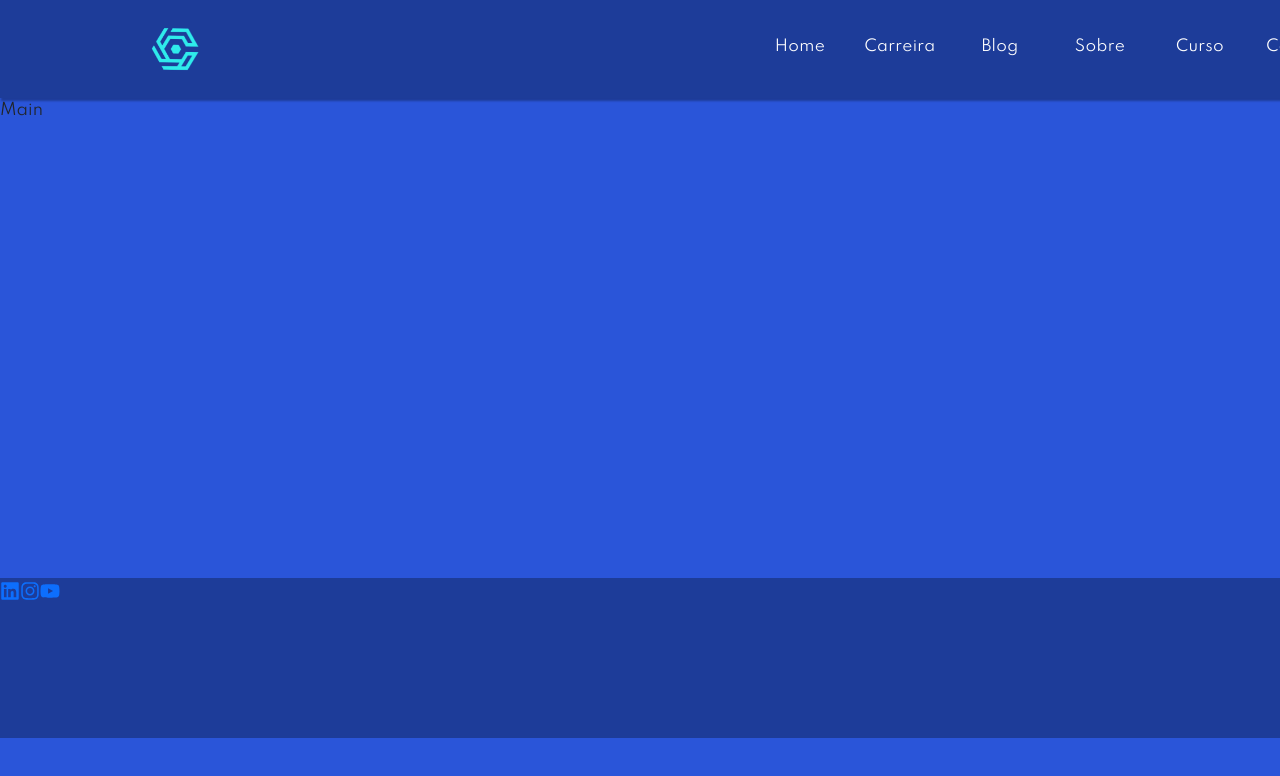
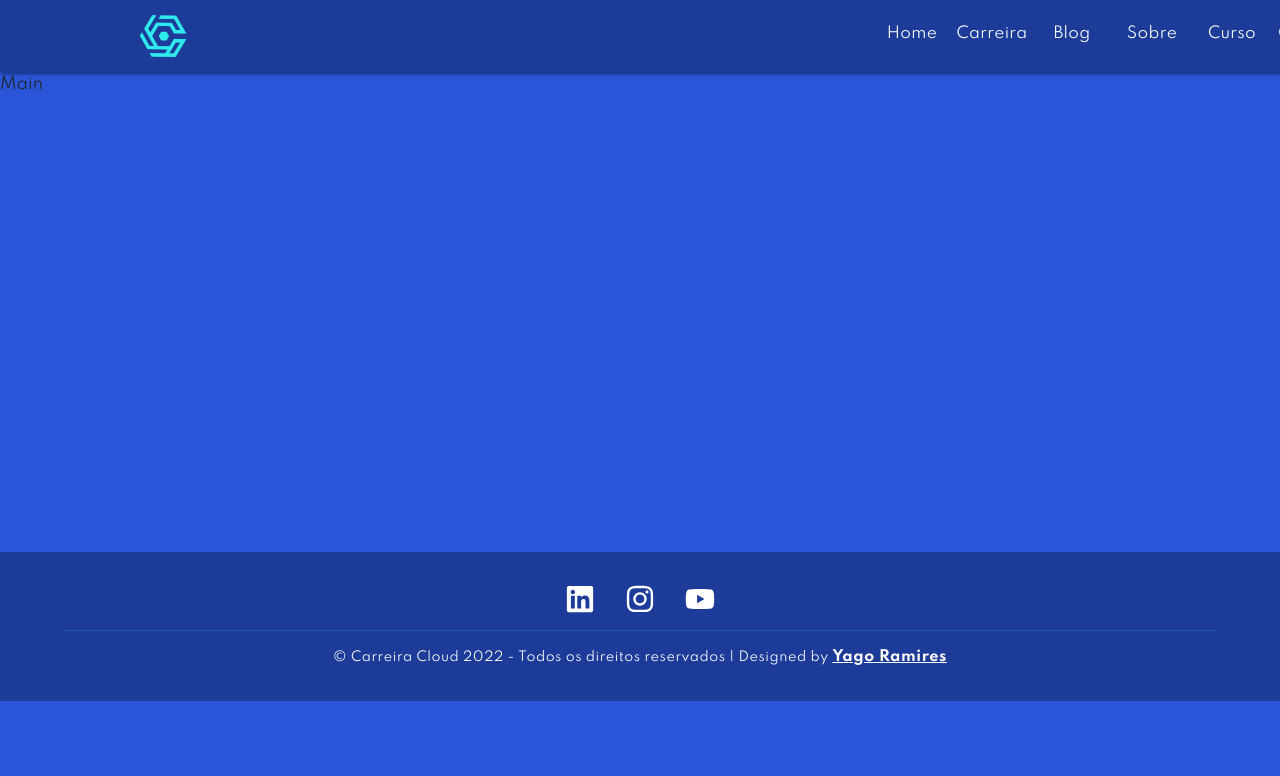
Before and after one commit to PJOMachado/website-carreiracloud, a React (Create React App) app: page / in a window 1280 px wide. Shown: the top 776 px of the page. Built offline with nearby package versions, Linux system fonts and the light colour scheme.

Commit message:
footer component done

```diff
--- a/package.json
+++ b/package.json
@@ -29,7 +29,8 @@
       "react-app/jest"
     ],
     "rules": {
-      "react/jsx-no-target-blank" : 0
+      "react/jsx-no-target-blank" : 0 ,
+      "no-unused-vars" : 0
     }
   },
   "browserslist": {
--- a/src/App.js
+++ b/src/App.js
@@ -1,6 +1,5 @@
 import Header from './components/Header/Header';
 import './scss/main.scss';
-// eslint-disable-next-line no-unused-vars
 import { Route, Routes } from 'react-router-dom';
 import Footer from './components/Footer/Footer';
 import Main from './components/Main/Main';
@@ -11,7 +10,6 @@ function App() {
       <Header />
       <Routes>
         <Route path='/' element={<Main />} />
-        {/* <Route path='/' element={<Header />} /> */}
       </Routes>
       <Footer />
     </div>
--- a/src/components/Footer/Footer.jsx
+++ b/src/components/Footer/Footer.jsx
@@ -4,16 +4,24 @@ import { FaInstagram, FaYoutube, FaLinkedin } from 'react-icons/fa';
 export default function Footer() {
   return (
     <footer>
-      <div className='socials'>
+      <div className='social'>
         <a href='https://www.linkedin.com/' target='_blank'>
-          <FaLinkedin className='social-icon' size={20} />
+          <FaLinkedin className='social__icon' size={30} />
         </a>
         <a href='https://www.instagram.com/' target='_blank'>
-          <FaInstagram className='social-icon' size={20} />
+          <FaInstagram className='social__icon' size={30} />
         </a>
         <a href='https://www.youtube.com/' target='_blank'>
-          <FaYoutube className='social-icon' size={20} />
+          <FaYoutube className='social__icon' size={30} />
         </a>
+      </div>
+      <div className='copyright'>
+        <p className='copyright__text'>
+          © Carreira Cloud 2022 - Todos os direitos reservados | Designed by{' '}
+          <a href='https://wa.me/5521969711937' target='_blank'>
+            Yago Ramires
+          </a>
+        </p>
       </div>
     </footer>
   );
--- a/src/scss/components/footer.scss
+++ b/src/scss/components/footer.scss
@@ -2,6 +2,81 @@
 
 footer {
   width: 100%;
-  height: 20vh;
   background-color: $dark-blue;
+  padding: 1rem 0 !important;
+
+  @include flex-center;
+  flex-direction: column;
+
+  @include lg {
+    // padding: 1rem 0 !important;
+  }
 }
+
+.copyright {
+  height: auto;
+  width: 90%;
+  padding: 1rem 0 !important;
+  border-top: 1px solid rgba(47, 235, 235, 0.2);
+  overflow: hidden;
+
+  &__text {
+    color: #fff;
+    font-size: 0.5rem;
+    letter-spacing: 0.5px;
+    text-align: center;
+
+    @include sm {
+      font-size: 0.6rem;
+    }
+    @include lg {
+      font-size: 0.8rem;
+    }
+
+    a {
+      font-size: 0.6rem;
+      color: #fff;
+      font-weight: 700;
+
+      @include sm {
+        font-size: 0.7rem;
+      }
+      @include lg {
+        font-size: 0.9rem;
+      }
+    }
+
+    a:hover {
+      color: $cian-blue;
+    }
+  }
+
+  @include lg {
+    width: 90%;
+  }
+}
+
+.social {
+  width: 80%;
+  margin: 0 auto;
+  display: flex;
+  align-items: center;
+  justify-content: center;
+  gap: 30px;
+  padding: 1rem !important;
+  overflow: hidden;
+
+  &__icon {
+    color: white;
+    transition: color 0.3s;
+
+    animation: iconTransition;
+    transform: translateY(150px);
+    animation-fill-mode: forwards;
+    animation-duration: 2s;
+  }
+
+  &__icon:hover {
+    color: $cian-blue;
+  }
+}
--- a/src/scss/components/header.scss
+++ b/src/scss/components/header.scss
@@ -24,11 +24,11 @@ header {
 }
 
 .container {
+  width: 80%;
+  display: flex;
+  margin: 0 auto !important;
+  justify-content: space-between;
   @include lg {
-    width: 80vw;
-    display: flex;
-    justify-content: space-between;
-    margin: 0 auto;
   }
 }
 .navbar-collapse {
@@ -104,8 +104,19 @@ header {
   text-transform: capitalize;
 }
 
-.nav {
-  gap: 20px;
+.navbar {
+  width: 100% !important;
+  margin: 0 auto !important;
+}
+
+a.nav-link {
+  padding: 0.6rem 0 !important;
+  @include lg {
+    border-bottom: 3px solid transparent;
+    padding: 1rem 0 !important;
+    width: 80px !important;
+    text-align: center;
+  }
 }
 
 a.nav-link.active {
@@ -113,15 +124,6 @@ a.nav-link.active {
     color: white !important;
     font-weight: 700 !important;
     border-bottom: 3px solid $cian-blue;
-  }
-}
-
-a.nav-link {
-  @include lg {
-    border-bottom: 3px solid transparent;
-    padding: 5px 0 !important;
-    width: 80px !important;
-    text-align: center;
   }
 }
 
@@ -133,91 +135,3 @@ a.nav-link:hover {
     border-bottom: 3px solid $cian-blue;
   }
 }
-
-// a.nav-link::before {
-//   content: '';
-//   position: absolute;
-//   width: 50px;
-//   height: 3px;
-//   top: 2.25rem;
-//   // background-color: $cian-blue;
-//   transform: scale(0, 1);
-//   transition: transform 0.3s ease;
-// }
-
-// a.nav-link:hover::before {
-//   background-color: $cian-blue;
-//   transform: scale(1, 1);
-// }
-
-// nav {
-//   // animation: navTransition 1.5s;
-//   // transform: translateX(200px);
-//   // animation-fill-mode: forwards;
-
-//   display: flex;
-//   align-items: center;
-//   justify-content: center;
-//   gap: 30px;
-//   height: 100%;
-
-//   li {
-//     list-style: none;
-//     position: relative;
-//   }
-
-//   a {
-//     text-decoration: none;
-//     color: #fff;
-//     padding: 0.3rem 0;
-//     font-weight: 400;
-//     font-size: 0.95rem;
-//     letter-spacing: 0.2px;
-//     text-transform: capitalize;
-//   }
-
-//   a.active {
-//     // color: $cian-blue;
-//     font-weight: $weight-bold;
-//     border-bottom: 3px solid $cian-blue;
-//   }
-
-//   a::before {
-//     content: '';
-//     position: absolute;
-//     width: 100%;
-//     height: 3px;
-//     top: 1.4rem;
-//     transform: scale(0, 1);
-//     transition: transform 0.3s ease;
-//   }
-
-//   li:hover a::before {
-//     background-color: $cian-blue;
-//     transform: scale(1, 1);
-//   }
-// }
-
-// .socials {
-//   width: 80%;
-//   margin: 0 auto;
-//   display: flex;
-//   align-items: center;
-//   justify-content: flex-end;
-//   border-bottom: 1px solid rgba(47, 235, 235, 0.2);
-//   gap: 20px;
-//   padding: 0.5rem;
-// }
-
-// .social-icon {
-//   color: white;
-//   transition: color 0.3s;
-
-//   animation: iconTransition 1.5s;
-//   transform: translateY(-50px);
-//   animation-fill-mode: forwards;
-// }
-
-// .social-icon:hover {
-//   color: $cian-blue;
-// }
--- a/src/scss/main.scss
+++ b/src/scss/main.scss
@@ -3,9 +3,9 @@
 @use './components' as *;
 
 * {
-  margin: 0;
-  padding: 0;
-  box-sizing: border-box;
+  margin: 0 !important;
+  padding: 0 !important;
+  box-sizing: border-box !important;
   font-family: $font-pgh;
 }
 
--- a/src/scss/utils/_animations.scss
+++ b/src/scss/utils/_animations.scss
@@ -7,7 +7,13 @@
 }
 
 @keyframes iconTransition {
-  to {
+  0% {
+    transform: translateY(150px);
+  }
+  50% {
+    transform: translateY(-15px);
+  }
+  100% {
     transform: translateY(0);
   }
 }
```
